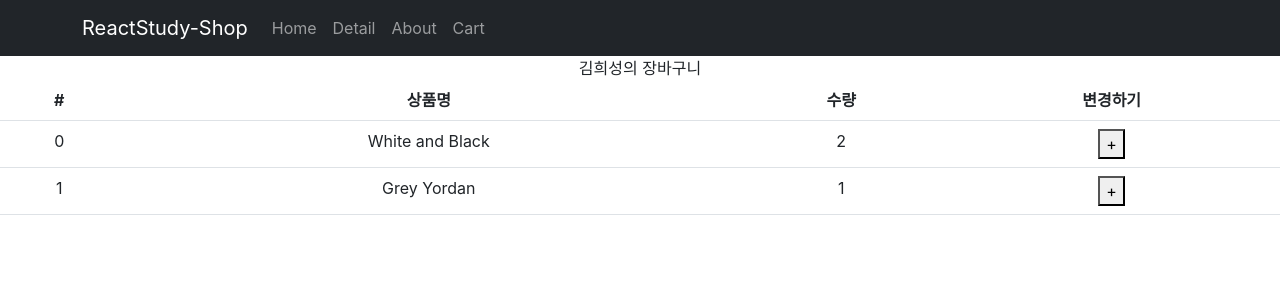
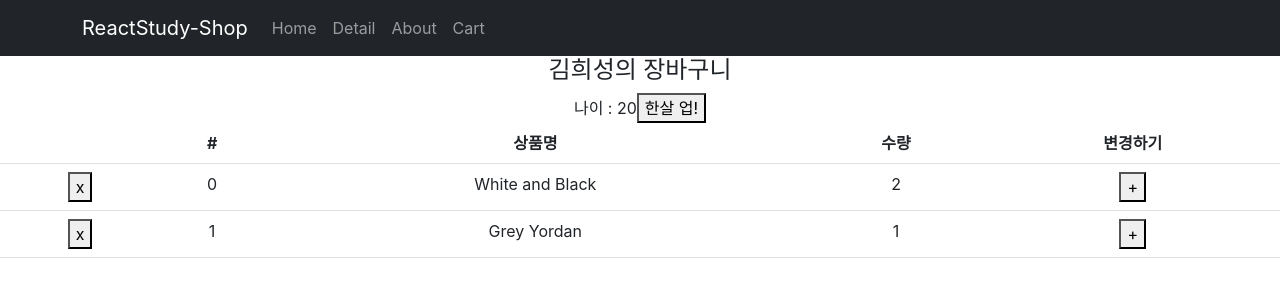
Before and after one commit to jungunman/ReactStudy-Shop, a React (Create React App) app: page /cart in a window 1280 px wide. Shown: the top 300 px of the page. Built offline with nearby package versions, Linux system fonts and the light colour scheme.

Commit message:
Cart 페이지 장바구니에 넣기, 삭제 기능 구현
deleteCart에서 return을 안써서 시간 버림 ㅡㅡ
state의 요소를 바꿀 때는 return을 안써도 되지만,
state를 바꾸려면 return을 쓰자...

```diff
--- a/src/data.js
+++ b/src/data.js
@@ -4,6 +4,7 @@ const serverData = [{
     title : "둘이 먹다가 한명이 죽으면 신고해야지",
     content : "올 겨울엔 보일러 대신 간식",
     price : 120000,
+    count : 1,
     src : "/img/product1.jpg"
   },
 
@@ -12,6 +13,7 @@ const serverData = [{
     title : "깃허브 친환경 맞춤선물 제작해드려요",
     content : "근데 제작자 마음대로 맞춤해드려요",
     price : 110000,
+    count : 1,
     src : "/img/product2.jpg"
   },
 
@@ -20,6 +22,7 @@ const serverData = [{
     title : "가장 맛있는 트레저 팝콘! 남자아이돌은 누구?",
     content : "이게 팝콘인가? 라면인가?",
     price : 130000,
+    count : 1,
     src : "/img/product3.png"
   }]
 export default serverData;
--- a/src/pages/Cart.js
+++ b/src/pages/Cart.js
@@ -1,16 +1,22 @@
 import { Table } from "react-bootstrap";
 import { useDispatch, useSelector } from "react-redux";
-import {changeName} from "./../store.js";
+import {changeAge, changeName,} from "./../store/userSlice.js";
+import { upCount, deleteCart } from "../store.js";
 
 function Cart(){
     const state = useSelector((state)=>{return state});
     const dispatch = useDispatch();
     return (
         <>
-            {state.user}의 장바구니
+            <h4> {state.user.name}의 장바구니 </h4>
+            <span>나이 : {state.user.age}</span>
+            <button onClick={()=>{
+                dispatch(changeAge(1));
+            }}>한살 업!</button>
         <Table>
             <thead>
                 <tr>
+                <th> </th>
                 <th>#</th>
                 <th>상품명</th>
                 <th>수량</th>
@@ -21,11 +27,15 @@ function Cart(){
                 {state.cart.map((element, i)=>{
                     return(
                     <tr key={i}>
+                        <td><button onClick={()=>{
+                            dispatch(deleteCart(element.id));
+                            console.log(state.cart);
+                        }}>x</button></td>
                         <td>{i}</td>
                         <td>{element.name}</td>
                         <td>{element.count}</td>
                         <td><button onClick={()=>{
-                            dispatch(changeName());
+                            dispatch(upCount(element.id));
                         }}>+</button></td>
                     </tr>
                     )
--- a/src/pages/Detail.js
+++ b/src/pages/Detail.js
@@ -3,6 +3,8 @@ import {Col, Row, Container} from 'react-bootstrap';
 import { json, useParams } from 'react-router-dom';
 import styled from 'styled-components';
 import {Nav} from 'react-bootstrap';
+import { useDispatch, useSelector } from 'react-redux';
+import { addCart } from '../store.js';
 
 let ColorwBtn = styled.button`
   //styled-components 라이브러리의 문법임 ex) props => props.bg
@@ -15,11 +17,17 @@ let ColorwBtn = styled.button`
 
 
 function Detail(props){
+  //Redux-States
+  const cart = useSelector((state)=>{return state.cart});
+  const dispatch = useDispatch();
+
+  //useStates
   const [display,setDisplay] = useState(true);
   const [alert,setAlert] = useState(false);
   const [text,setText] = useState("");
   const [tabs,setTabs] = useState(0);
   const [fade2, setFade2] = useState('');
+
 
   useEffect(()=>{
     let timer = [setTimeout(()=>{
@@ -71,7 +79,10 @@ function Detail(props){
               <h4 className="pt-5">{props.data[props.data[id].id].title}</h4>
               <p>{props.data[props.data[id].id].content}</p>
               <p>{props.data[props.data[id].id].price}원</p>
-              <button className="btn btn-danger">주문하기</button>
+              <button className="btn btn-danger" onClick={()=>{
+                dispatch(addCart({id:props.data[props.data[id].id].id , name:props.data[props.data[id].id].title, count:props.data[props.data[id].id].count}));
+                console.log(cart);
+              }}>주문하기</button>
             </Col>
           </Row>
         </Container>
--- a/src/store.js
+++ b/src/store.js
@@ -1,24 +1,34 @@
 import { configureStore, createSlice } from '@reduxjs/toolkit'
+import user from "./store/userSlice.js"
 
-const user = createSlice({
-    name : "user",
-    initialState : "김희성",
-    reducers : {
-        changeName(state){
-            return '애기씨 남편' + state
-        }
-    }
-});
 
-export let {changeName} = user.actions;
 
 const cart = createSlice({
     name : "cart",
     initialState : [
-        {id : 0, name : 'White and Black', count : 2},
-        {id : 2, name : 'Grey Yordan', count : 1}
-      ]
+        {id : 9, name : 'White and Black', count : 2},
+        {id : 8, name : 'Grey Yordan', count : 1}
+      ] ,
+      reducers : {
+        upCount(state, action){
+            let finded = state.find((e)=>e.id === action.payload);
+            finded.count += 1;
+        },
+        addCart(state, action){
+            if(state.find((e)=>e.id === action.payload.id)){
+                let finded = state.find((e)=>e.id === action.payload.id);
+                finded.count += 1;
+            }else{
+                state.push(action.payload);
+            }
+        },
+        deleteCart(state,action){
+            return state.filter((e)=>e.id !== action.payload);
+        }
+      }
 });
+
+export let {upCount,addCart,deleteCart} = cart.actions;
 
 
 
--- /dev/null
+++ b/src/store/userSlice.js
@@ -0,0 +1,19 @@
+import { createSlice } from "@reduxjs/toolkit";
+
+const user = createSlice({
+    name : "user",
+    initialState : {name:"김희성", age:20},
+    reducers : {
+        changeName(state){
+            state.name = "유진초이";
+            // return {name:"유진초이", age:20}
+        },
+        changeAge(state, howMuch){
+            state.age += howMuch.payload;
+        }
+    }
+});
+
+export let {changeName ,changeAge} = user.actions;
+
+export default user;
```
Also changed, not shown: 1 other file (tests, documents, lock files or other folders).
